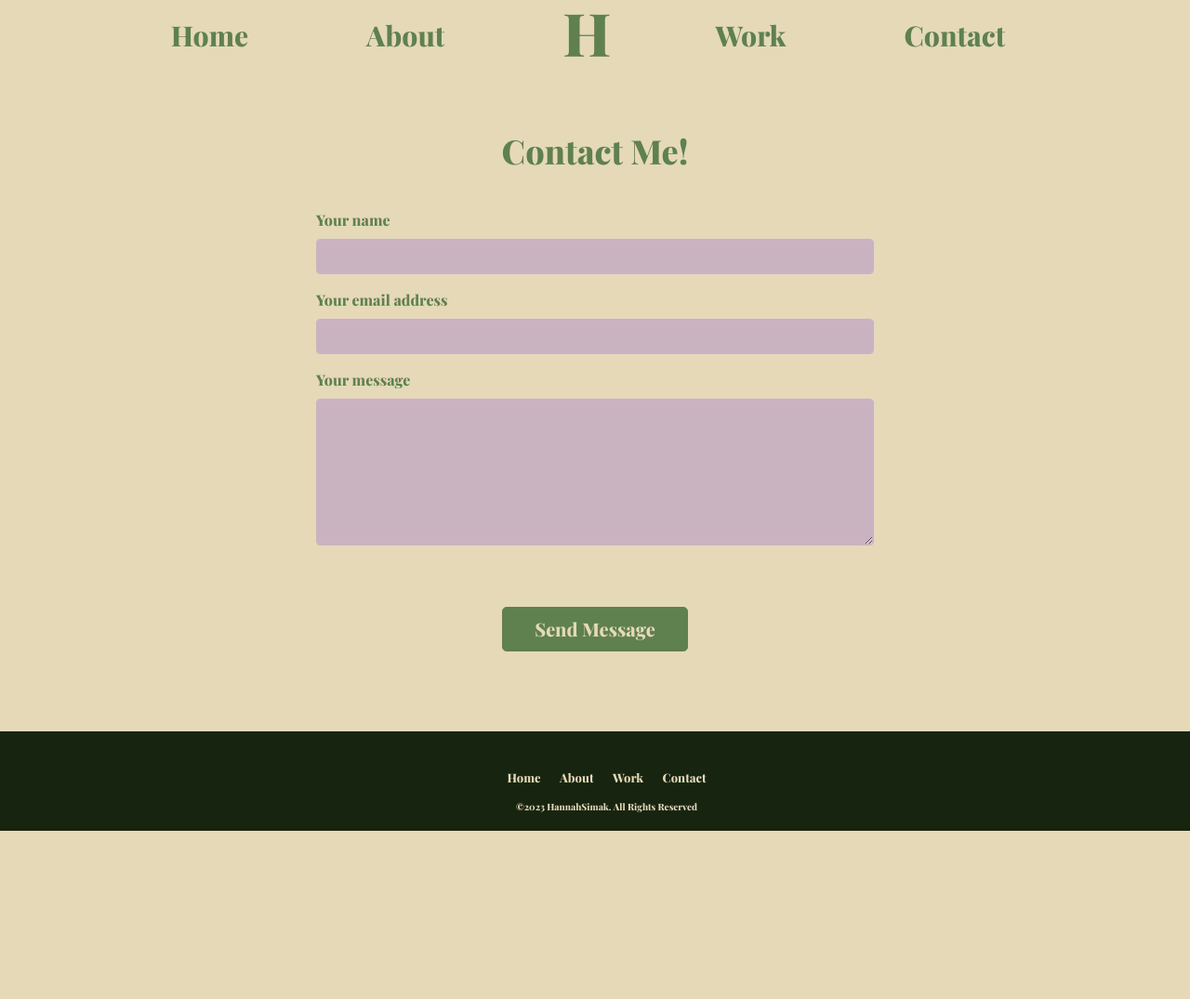
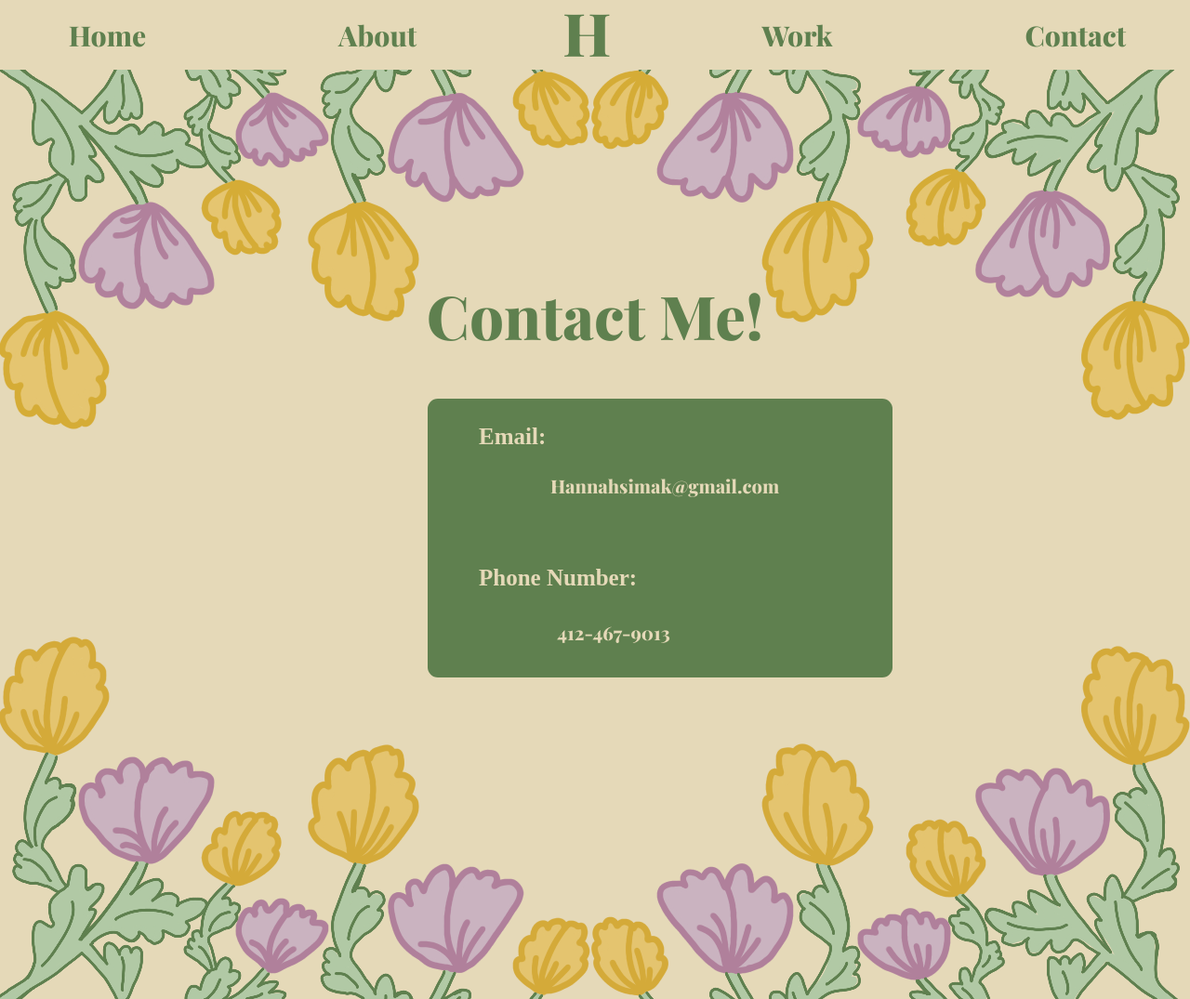
Before and after one commit to HaNNaHs55789/Portfolio-Website, a plain HTML site: page Contact.html in a window 1280 px wide. Shown: the top 1075 px of the page at 93% size. Before the commit the page ends 894 px from the top, so only its background shows below. Drawn offline with nearby package versions, Linux system fonts and the light colour scheme; a web font is replaced by a local one.

Commit message:
Add files via upload

```diff
--- a/Contact.html
+++ b/Contact.html
@@ -36,40 +36,34 @@
 
     <div class="fcf-body">
 
-        <div id="fcf-form" "https://hannahsimak@gmail.com" method="POST">
+        <div id="fcf-form">
 
-        <h3 class="fcf-h3">Contact Me!</h3>
+
+
+
 
         <form id="fcf-form-id" class="fcf-form-class" method="post" action="contact-form-process.php">
 
-            <div class="fcf-form-group">
-                <label for="Name" class="fcf-label">Your name</label>
-                <div class="fcf-input-group">
-                    <input type="text" id="Name" name="Name" class="fcf-form-control" required>
-                </div>
+          <div class="image-container">
+
+          <h3 class="fcf-h3">Contact Me!</h3>
+
+            <div class="grn">
+              <p> <div class="fcf-form">
+                <p class="email"><b>Email:</b></p><label for="Name" class="fcf-label"> Hannahsimak@gmail.com</label>
+
             </div>
 
             <div class="fcf-form-group">
-                <label for="Email" class="fcf-label">Your email address</label>
-                <div class="fcf-input-group">
-                    <input type="email" id="Email" name="Email" class="fcf-form-control" required>
-                </div>
+              <p class="number"><b>Phone Number:</b></p> <label for="Email" class="fcf-label">412-467-9013</label>
+                <p>
+            </div>
             </div>
 
-            <div class="fcf-form-group">
-                <label for="Message" class="fcf-label">Your message</label>
-                <div class="fcf-input-group">
-                    <textarea id="Message" name="Message" class="fcf-form-control" rows="6" maxlength="3000" required></textarea>
-                </div>
             </div>
 
-            <div class="fcf-form-group">
-                <button type="submit" id="fcf-button" class="fcf-btn fcf-btn-primary fcf-btn-lg fcf-btn-block">Send Message</button>
-            </div>
-        </form>
-        </div>
+    </div>
 
-    </div>
 
 
 
@@ -82,10 +76,9 @@
       <footer>
         <ul>
           <li><a href="index.html">Home</a></li>
-                <li><a href="About.html">About</a></li>
-                <li><a href="Work.html">Work</a></li>
-                <li><a href="Contact.html">Contact</a></li>
-
+          <li><a href="About.html">About</a></li>
+          <li><a href="Work.html">Work</a></li>
+          <li><a href="Contact.html">Contact</a></li>
         </ul>
       </footer>
 
--- a/style.css
+++ b/style.css
@@ -79,9 +79,7 @@ a{
   }
 
 
-  *, *:before, *:after {
-    box-sizing: border-box;
-  }
+
   body {
     margin: 0;
   }
@@ -209,7 +207,7 @@ h4{
 .footbox{
   background-color: #172510;
   height: 100%;
-  width: 100%;
+  max-width: 1500px;
   padding-top: 5px;
   padding-bottom: 5px;
 }
@@ -222,34 +220,30 @@ footer a{
 }
 
 
-.about {
-  display: flex;
-  padding: 1rem;
-  gap: 1rem;
-  max-width: 800px;
-  margin: auto;
-}
+
 
 .pink{
   background-color: #B0809B;
   border-radius: 11px;
   padding: 1rem;
   min-width: 250px;
-  margin-top: 160px;
-  margin-bottom: 200px;
+  max-width: 50px;
+  margin-top: 90px;
+  margin-left: 125px;
+
 }
 
-#hannah{
-  border-radius: 11px;
-}
+
 
 .green{
   background-color: #5F804F;
   border-radius: 13px;
   padding: 1rem;
   line-height: 2;
-  margin-top: 160px;
-  margin-bottom: 200px;
+  margin-top: 80px;
+  margin-right: 50px;
+  margin-left: 50px;
+  margin-bottom: 100px;
 
 }
 .name{
@@ -329,11 +323,7 @@ p{
     margin-top: -5px;
   }
 
-   #fcf-form {
-    display:block;
-    max-width: 600px;
-    margin: auto;
-}
+
 
 .fcf-body {
     margin: 0;
@@ -343,169 +333,65 @@ p{
     line-height: 1.5;
     color: #5F804F;
     text-align: left;
-    padding: 30px;
     padding-bottom: 10px;
     border-radius: 0.25rem;
     max-width: 100%;
 }
 
 .fcf-form-group {
-    margin-bottom: 1rem;
 
-}
-
-.fcf-input-group {
-    position: relative;
-    display: -ms-flexbox;
-    display: flex;
-    -ms-flex-wrap: wrap;
-    flex-wrap: wrap;
-    -ms-flex-align: stretch;
-    align-items: stretch;
-    width: 100%;
-}
-
-.fcf-form-control {
-    display: block;
-    width: 100%;
-    height: calc(1.5em + 0.75rem + 2px);
-    padding: 0.375rem 0.75rem;
-    font-size: 1rem;
-    font-weight: 400;
-    line-height: 1.5;
-    color: #495057;
-    background-color: #CAB3C0;
-    background-clip: padding-box;
-    border: 1px solid#CAB3C0;
-    outline: none;
-    border-radius: 0.25rem;
-    transition: border-color 0.15s ease-in-out, box-shadow 0.15s ease-in-out;
-}
-
-.fcf-form-control:focus {
-    border: 1px solid #313131;
-}
-
-select.fcf-form-control[size], select.fcf-form-control[multiple] {
-    height: auto;
-}
-
-textarea.fcf-form-control {
-    font-family: -apple-system, Arial, sans-serif;
-    height: auto;
-}
-
-label.fcf-label {
-    display: inline-block;
-    margin-bottom: 0.5rem;
-}
-
-.fcf-credit {
-    padding-top: 10px;
-    font-size: 0.9rem;
-    color: #545b62;
-}
-
-.fcf-credit a {
-    color: #545b62;
-    text-decoration: underline;
-}
-
-.fcf-credit a:hover {
-    color: #0056b3;
-    text-decoration: underline;
-}
-
-.fcf-btn {
-    display: inline-block;
-    font-weight: 400;
-    color: #212529;
     text-align: center;
-    vertical-align: middle;
-    cursor: pointer;
-    -webkit-user-select: none;
-    -moz-user-select: none;
-    -ms-user-select: none;
-    user-select: none;
-    background-color: transparent;
-    border: 1px solid transparent;
-    padding: 0.375rem 0.75rem;
-    font-size: 1rem;
-    line-height: 1.5;
-    border-radius: 0.25rem;
-    transition: color 0.15s ease-in-out, background-color 0.15s ease-in-out, border-color 0.15s ease-in-out, box-shadow 0.15s ease-in-out;
-}
-
-@media (prefers-reduced-motion: reduce) {
-    .fcf-btn {
-        transition: none;
-    }
-}
-
-.fcf-btn:hover {
-    color: #212529;
-    text-decoration: none;
-}
-
-.fcf-btn:focus, .fcf-btn.focus {
-    outline: 0;
-    box-shadow: 0 0 0 0.2rem rgba(0, 123, 255, 0.25);
-}
-
-.fcf-btn-primary {
-    color: #E5D9B8;
-    background-color: #5F804F;
-    border-color: #5F804F;
-}
-
-.fcf-btn-primary:hover {
-    color: #E5D9B8;
-    background-color: #B0809B;
-    border-color: #B0809B;
-}
-
-.fcf-btn-primary:focus, .fcf-btn-primary.focus {
-    color: #fff;
-    background-color: #0069d9;
-    border-color: #0062cc;
-    box-shadow: 0 0 0 0.2rem rgba(38, 143, 255, 0.5);
-}
-
-.fcf-btn-lg, .fcf-btn-group-lg>.fcf-btn {
-    padding: 0.5rem 1rem;
-    font-size: 1.25rem;
-    line-height: 1.5;
-    border-radius: 0.3rem;
-
-}
-
-.fcf-btn-block {
-    width: 200px;
-    align-items: center;
-    margin-top: 50px;
-    font-family: 'Playfair Display', serif;
-    margin-bottom: 60px;
+    color:#E5D9B8;
+    font-size: 20px;
+    margin-left: -100px;
 
 
 }
 
-.fcf-form-group:last-of-type {
+.fcf-form {
   text-align: center;
+  color:#E5D9B8;
+  font-size: 20px;
+ padding-top: 50px;
+ padding-bottom: 20px;
+ padding-left: 10px;
 }
 
-.fcf-btn-block+.fcf-btn-block {
-    margin-top: 0.5rem;
+.email {
+  text-align: left;
+  font-size: 25px;
+  margin-bottom: 20px;
+  margin-top: -40px;
 }
 
+
+.number {
+text-align: left;
+font-size: 25px;
+margin-left: 135px;
+}
+
+.grn{
+  background-color: #5F804F;
+  height: 430px;
+  width: 400px;
+  border-radius: 11px;
+  margin-left: 50px;
+  margin-bottom: 200px;
+  margin-top: 100px;
+}
+
+.fcf-h3{
+  text-align: center;
+  font-size: 50px;
+  margin-bottom: -60px;
+  margin-top: 150px;
+  }
 input[type="submit"].fcf-btn-block, input[type="reset"].fcf-btn-block, input[type="button"].fcf-btn-block {
     width: 100%;
 }
 
-.fcf-h3{
-text-align: center;
-font-size: 36px;
-margin-top: 30px;
-}
+
 
 
 @media only screen and (min-width: 601px) {
@@ -532,6 +418,234 @@ margin-top: 30px;
     margin: 0 auto;
   }
 }
+
+
+@media only screen and (min-width: 601px) {
+  h4 {
+    font-size: 20px;
+  }
+}
+
+@media only screen and (min-width: 601px) {
+  footer a{
+    font-size: 25px;
+
+  }
+}
+
+
+@media only screen and (min-width: 601px) {
+  .graphic{
+    font-size: 32px;
+    margin: 0%;
+  }
+}
+
+
+@media only screen and (min-width: 601px) {
+   li{
+   margin-right: 30px;
+   margin-left: 50px;
+}
+}
+
+
+@media only screen and (min-width: 601px) {
+  #flowerbottom{
+  margin-top: -5000px;
+}
+}
+
+@media only screen and (min-width: 601px) {
+  #flowertop{
+  margin-bottom: -7000px;
+  margin: -20px;
+}
+}
+
+@media only screen and (min-width: 601px) {
+  #topleaves{
+  margin-bottom: -200px;
+}
+}
+
+@media only screen and (min-width: 601px) {
+  #bottomleaves{
+  margin-top: -100px;
+}
+}
+
+@media only screen and (min-width: 601px) {
+  .green{
+    width: 600px;
+    height: 408px;
+    background-color: #5F804F;
+    margin-left: 200px;
+    margin-top: 250px;
+    padding-top: 35px;
+    margin-bottom: 150px;
+
+
+  }
+}
+
+@media only screen and (min-width: 601px) {
+  .name{
+    font-family: 'Lemon', serif;
+    font-size: 16px;
+    color: #E5D9B8;
+    text-align: left;
+    margin-left: 50px;
+    margin-right: 30px;
+    text-indent: 20px;
+
+  }
+}
+
+
+@media only screen and (min-width: 601px) {
+  .inspire{
+    font-family: 'Lemon', serif;
+    font-size: 16px;
+    color: #E5D9B8;
+    text-align: left;
+    margin-left: 50px;
+    margin-right: 30px;
+    padding-top: 25px;
+    text-indent: 20px;
+   margin-top: -30px;
+  }
+}
+
+
+@media only screen and (min-width: 601px) {
+.grn{
+  background-color: #5F804F;
+  height: 300px;
+  width: 500px;
+  border-radius: 11px;
+  margin-left: 460px;
+  margin-bottom: 100px;
+  margin-top: 100px;
+}
+
+}
+
+@media only screen and (min-width: 601px) {
+  .fcf-h3{
+    font-size: 65px;
+    margin-top: -30px;
+  }
+}
+
+@media only screen and (min-width: 601px) {
+  .pink{
+    width: 428px;
+    height:300px;
+    background-color: #B0809B;
+    margin-left: 950px;
+    margin-bottom: -580px;
+
+    margin-right: -200px;
+
+  }
+}
+
+@media only screen and (min-width: 601px) {
+  #hannah{
+  margin-top: 30px;
+
+  }
+}
+
+
+
+
+
+@media only screen and (min-width: 601px) {
+  .title{
+    font-family: 'Playfair Display', serif;
+    color: #E5D9B8;
+    font-size: 35px;
+    text-align: center;
+  }
+}
+
+@media only screen and (min-width: 601px) {
+  .media{
+    font-family: 'Playfair Display', serif;
+    color: #E5D9B8;
+    font-size: 20px;
+    text-align: center;
+  }
+}
+
+
+
+
+
+@media only screen and (min-width: 601px) {
+.fcf-form-group {
+
+  text-align: center;
+  color:#E5D9B8;
+  font-size: 20px;
+  margin-left: -100px;
+}
+
+}
+
+@media only screen and (min-width: 601px) {
+.fcf-form {
+text-align: center;
+color:#E5D9B8;
+font-size: 20px;
+padding-top: 50px;
+padding-bottom: 40px;
+padding-left: 10px;
+}
+
+}
+
+@media only screen and (min-width: 601px) {
+.email {
+text-align: left;
+font-size: 25px;
+margin-bottom: 20px;
+}
+
+}
+
+@media only screen and (min-width: 601px) {
+.number {
+text-align: left;
+font-size: 25px;
+margin-left: 135px;
+}
+
+}
+
+
+
+
+
+
+
+
+
+
+
+
+
+
+
+
+
+
+
+
+
+
 
 /* @media only screen and (min-width: 601px) {
   h4 {
```
